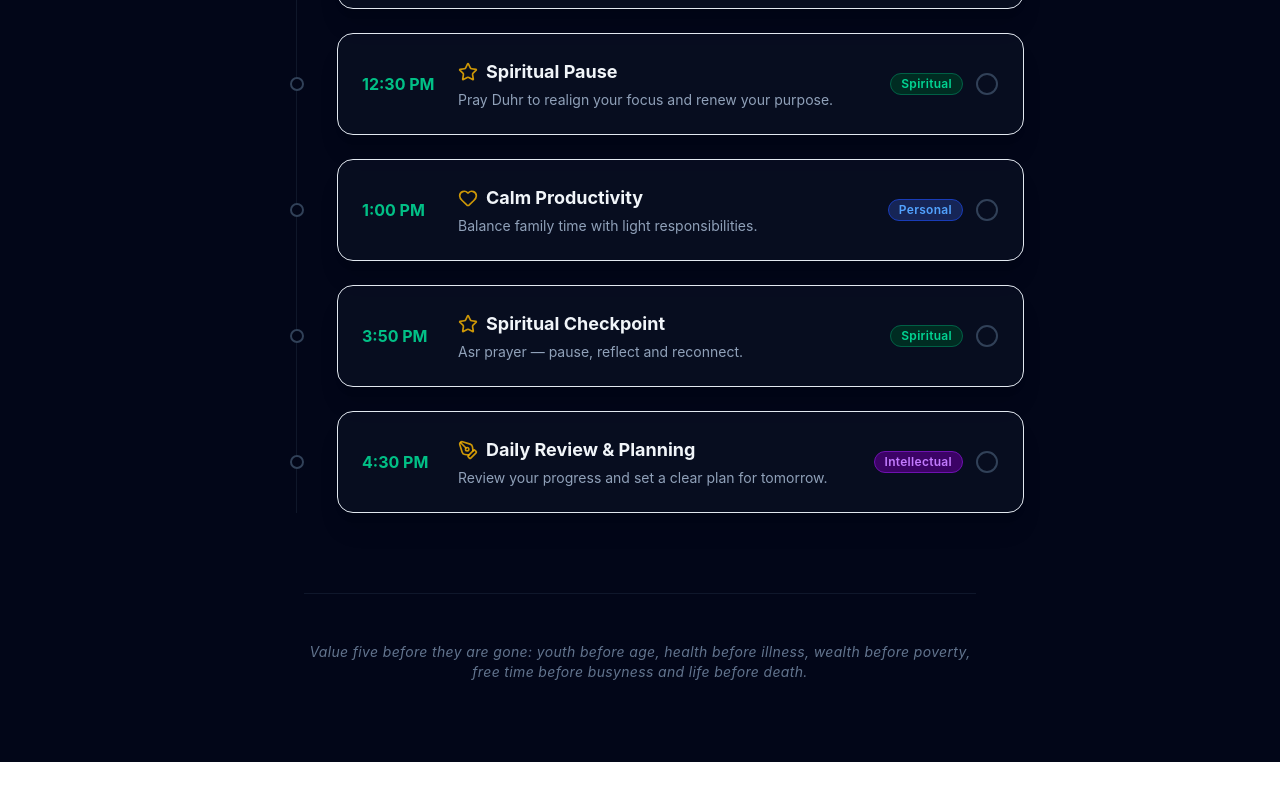
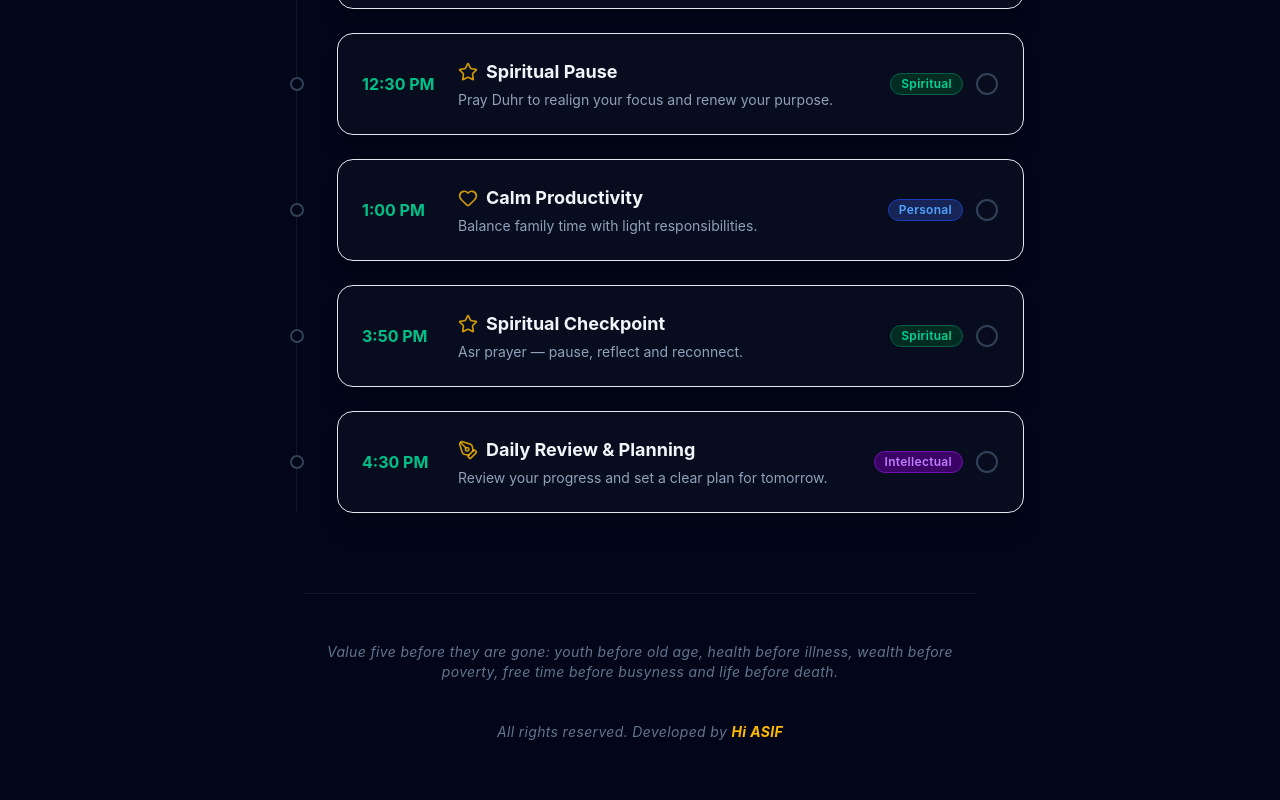
Before and after one commit to AsifHossain22/daily-routine-with-barakah, a React (Vite) app: page / in a window 1280 px wide. Shown: the part 3006-3806 px from the top of the page. Before the commit the page ends 3768 px from the top, so only its background shows below. Built offline with nearby package versions, Linux system fonts and the light colour scheme; no server answers.

Commit message:
Updated Daily Routine Phase based on goal

```diff
--- a/src/i18n.js
+++ b/src/i18n.js
@@ -61,14 +61,14 @@ const resources = {
       // Items
       "Maghrib — Where the Day is Born": "মাগরিব — যেখানে দিনের শুরু",
       "Plant the seed of the day with Maghrib, water it with Al-Waqiah and shelter it through the evening adhkar.":
-        "মাগরিবের মাধ্যমে দিনের বীজ রোপণ করুন, আল-ওয়াকিয়াহ দিয়ে পানি দিন এবং সন্ধ্যার জিকিরের মাধ্যমে একে সুরক্ষিত রাখুন।",
+        "মাগরিবের সালাত আদায় করার মাধ্যমে দিনের বীজ রোপণ করুন, সূরা আল-ওয়াকিয়াহ্‌ তিলাওয়াতের মাধ্যমে পানি দিন এবং সন্ধ্যার জিকিরের মাধ্যমে একে সুরক্ষিত রাখুন।",
       "The Sunnah of Togetherness — Dinner & Family Time":
         "একাত্মতার সুন্নাহ — রাতের খাবার ও পারিবারিক সময়",
       "Share a blessed meal, speak with kindness and give full attention to your family.":
         "বরকতময় খাবার গ্রহণ করুন, দয়ার সাথে কথা বলুন এবং আপনার পরিবারকে পূর্ণ মনোযোগ দিন।",
-      "Isha — The Final Call of the Day": "এশা — দিনের শেষ আহ্বান",
+      "Isha — The Final Call of the Day": "ইশা — দিনের শেষ আহ্বান",
       "End the day's worship with Isha and let Al-Mulk stand guard over your night.":
-        "এশার মাধ্যমে দিনের ইবাদত শেষ করুন এবং সূরা আল-মুলককে আপনার রাতের পাহারাদার হতে দিন।",
+        "ইশার সালাত আদায় করার মাধ্যমে দিনের ইবাদত শেষ করুন এবং সূরা আল-মুলক তিলাওয়াত করে আপনার রাতের পাহারাদার হতে দিন।",
       "Evening Study & Reflection": "রাতের পড়াশোনা ও আত্মচিন্তা",
       "Two hours dedicated to growth — read, reflect and close the day wiser than you opened it.":
         "উন্নতির জন্য দুই ঘণ্টা নিবেদিত — পড়ুন, চিন্তা করুন এবং দিনটি শুরু করার চেয়েও বেশি জ্ঞানী হয়ে শেষ করুন।",
@@ -81,10 +81,10 @@ const resources = {
         "তাহাজ্জুদে দাঁড়ান — সেই গোপন মুহূর্ত যেখানে দোয়া ভাগ্যের সাথে মিলিত হয় এবং বরকত শুরু হয়।",
       "Fajr & Morning Light": "ফজর ও ভোরের আলো",
       "Begin the day with Fajr prayer, welcome the morning with adhkar and recite Surah Yaseen to start your day with barakah and clarity.":
-        "ফজর নামাজের মাধ্যমে দিন শুরু করুন, জিকিরের মাধ্যমে সকালকে স্বাগত জানান এবং বরকত ও স্বচ্ছতার জন্য সূরা ইয়াসিন তিলাওয়াত করুন।",
+        "ফজরের সালাত আদায় করার মাধ্যমে দিন শুরু করুন, জিকিরের মাধ্যমে সকালকে স্বাগত জানান এবং বরকত ও স্বচ্ছতার জন্য সূরা ইয়াসিন তিলাওয়াত করুন।",
       "Strength & Energy": "শক্তি ও সামর্থ্য",
       "Train your body, refresh yourself and fuel with a healthy breakfast.":
-        "শরীরকে প্রশিক্ষণ দিন, নিজেকে সতেজ করুন এবং স্বাস্থ্যকর নাস্তার মাধ্যমে শক্তি অর্জন করুন।",
+        "শরীরকে প্রশিক্ষণ দিন, নিজেকে সতেজ করুন এবং স্বাস্থ্যকর নাস্তা করার মাধ্যমে শক্তি অর্জন করুন।",
       "Prepare the Mind": "মনকে প্রস্তুত করুন",
       "Study, reflect and structure your priorities for the day ahead.":
         "অধ্যয়ন করুন, চিন্তা করুন এবং সামনের দিনের জন্য আপনার অগ্রাধিকারগুলো সাজান।",
@@ -96,19 +96,19 @@ const resources = {
         "কাজের জায়গা থেকে দূরে গিয়ে খাবার গ্রহণ করুন, বিশ্রাম নিন এবং নিজেকে রিচার্জ করুন।",
       "Spiritual Pause": "আধ্যাত্মিক বিরতি",
       "Pray Duhr to realign your focus and renew your purpose.":
-        "আপনার লক্ষ্য ঠিক করতে এবং উদ্দেশ্য পুনর্নবীকরণ করতে জোহরের নামাজ আদায় করুন।",
+        "আপনার লক্ষ্য ঠিক করতে এবং উদ্দেশ্য পুনর্নবীকরণ করতে যোহরের সালাত আদায় করুন।",
       "Calm Productivity": "শান্ত উৎপাদনশীলতা",
       "Balance family time with light responsibilities.":
         "হালকা দায়িত্বের সাথে পারিবারিক সময়ের ভারসাম্য বজায় রাখুন।",
       "Spiritual Checkpoint": "আধ্যাত্মিক চেকপয়েন্ট",
       "Asr prayer — pause, reflect and reconnect.":
-        "আসর নামাজ — থামুন, চিন্তা করুন এবং পুনরায় সংযোগ স্থাপন করুন।",
+        "আসরের সালাত — থামুন, চিন্তা করুন এবং পুনরায় সংযোগ স্থাপন করুন।",
       "Daily Review & Planning": "দৈনিক পর্যালোচনা ও পরিকল্পনা",
       "Review your progress and set a clear plan for tomorrow.":
         "আপনার অগ্রগতি পর্যালোচনা করুন এবং আগামীকালের জন্য একটি পরিষ্কার পরিকল্পনা তৈরি করুন।",
       // Footer
-      "Value five before they are gone: youth before age, health before illness, wealth before poverty, free time before busyness and life before death.":
-        "যে পাঁচটি জিনিস চলে যাওয়ার আগে তাদের মূল্য দিন: বয়সের আগে যুবক, অসুস্থতার আগে স্বাস্থ্য, দারিদ্র্যের আগে সম্পদ, ব্যস্ততার আগে অবসর এবং মৃত্যুর আগে জীবন।",
+      "Value five before they are gone: youth before old age, health before illness, wealth before poverty, free time before busyness and life before death.":
+        "সময়ের স্রোতে হারিয়ে যাওয়ার আগেই পাঁচটি নেয়ামতের কদর করুন: বার্ধক্যের আগে তারুণ্যকে, ব্যাধির আগে সুস্বাস্থ্যকে, দারিদ্র্যের আগে সচ্ছলতাকে, ব্যস্ততার আগে অবসরকে এবং মৃত্যুর আগে এই মহামূল্যবান জীবনকে।",
     },
   },
 };
--- a/src/ui/IslamicRoutine.jsx
+++ b/src/ui/IslamicRoutine.jsx
@@ -487,8 +487,13 @@ const IslamicRoutine = () => {
       <footer className="max-w-2xl mx-auto mt-20 text-center py-12 border-t border-slate-900">
         <p className="text-slate-500 text-xs md:text-sm italic tracking-wide">
           {t(
-            "Value five before they are gone: youth before age, health before illness, wealth before poverty, free time before busyness and life before death.",
+            "Value five before they are gone: youth before old age, health before illness, wealth before poverty, free time before busyness and life before death.",
           )}
+        </p>
+
+        <p className="text-slate-500 text-xs md:text-sm italic tracking-wide mt-10">
+          All rights reserved. Developed by{" "}
+          <span className="text-amber-400 font-bold">Hi ASIF</span>
         </p>
       </footer>
     </div>
```
